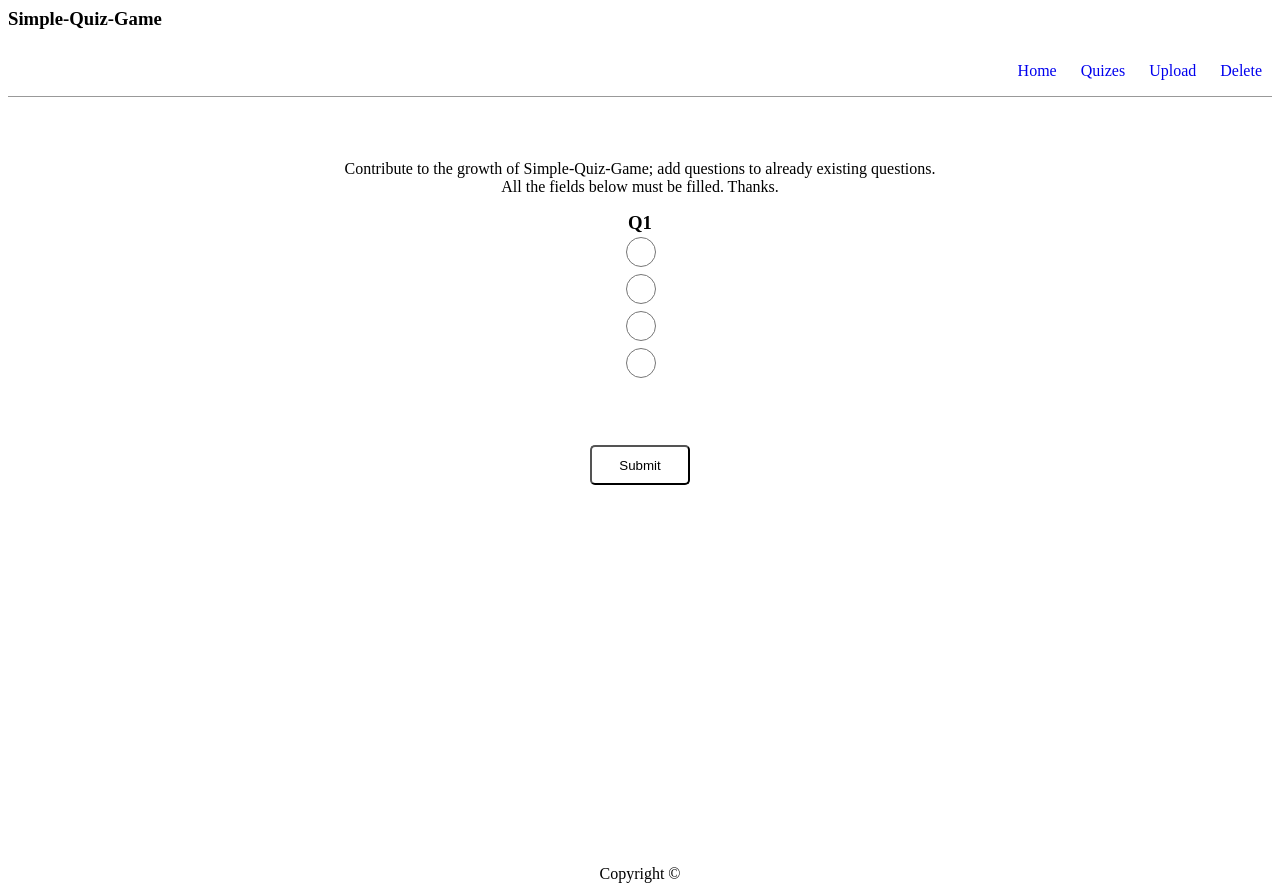
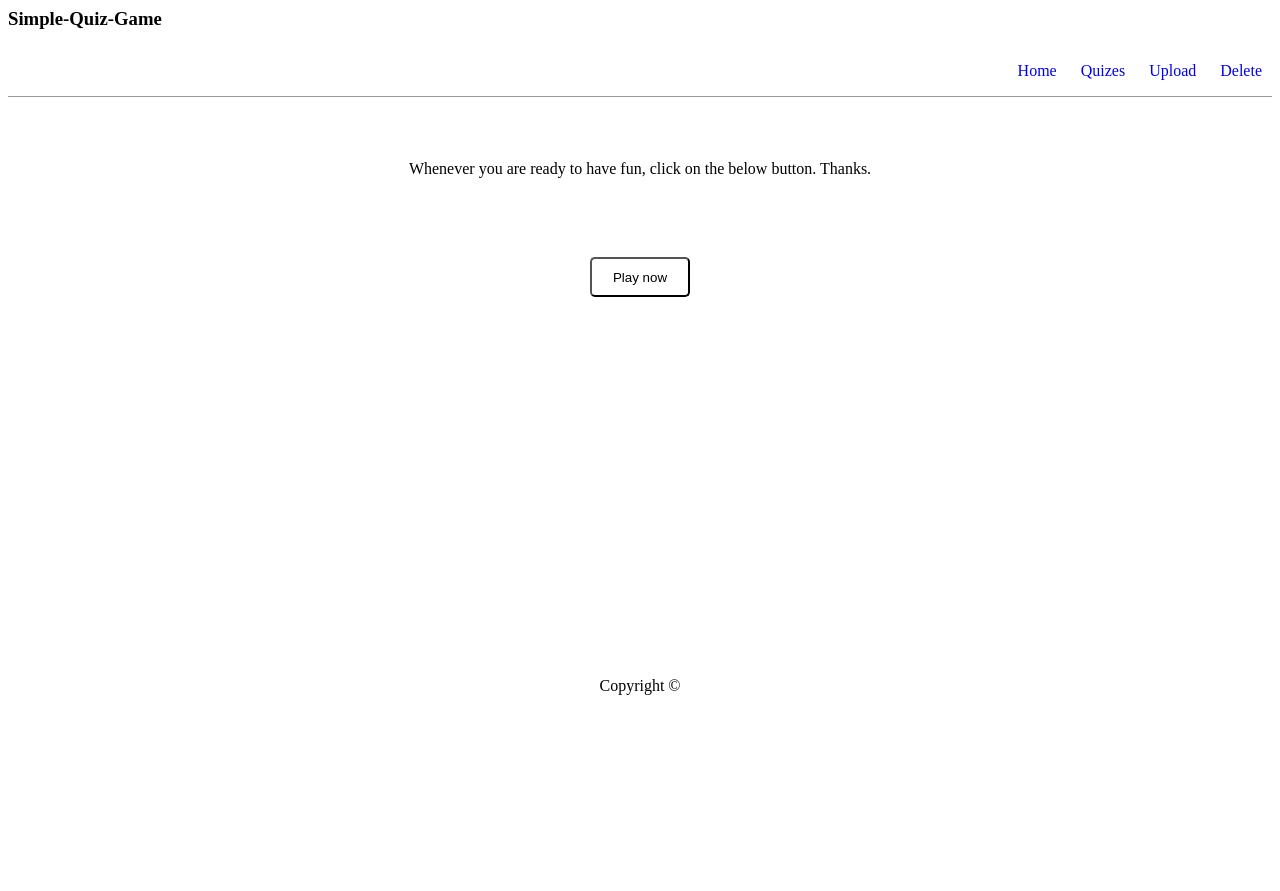
Before and after one commit to Demipo/project-simple-quiz-game, a plain HTML site: page quizes.html in a window 1280 px wide. After the commit the page ends 800 px from the top, so only its background shows below. Drawn offline with Linux system fonts and the light colour scheme.

Commit message:
Updated quizes.html and signin.html files

```diff
--- a/quizes.html
+++ b/quizes.html
@@ -24,18 +24,11 @@
 
     <main class="main-content">
         <div class="center-div">
-            <p>Contribute to the growth of Simple-Quiz-Game; add questions to already existing questions.<br>
-                <emp>All the fields below must be filled</emp>. Thanks.
-            </p>
+            <p>Whenever you are ready to have fun, click on the below button. Thanks.</p>
             <form>
 
-                    <h3>Q</h3><h3 id="question-number">1</h3><br>
-                    <input class="dot" type="radio" name="option" value="A"> <br>
-                    <input class="dot" type="radio" name="option" value="B"> <br>
-                    <input class="dot" type="radio" name="option" value="C"> <br>
-                    <input class="dot" type="radio" name="option" value="D"> <br>
-                    <button type="button">Submit</button>
             </form>
+            <button class="playButton" type="button">Play now</button>
         </div>
     </main>
     <script src="./js/myjs.js"></script>
```
Also changed, not shown: db.json (+9 -1 lines), signin.html (+1 -1 lines).
